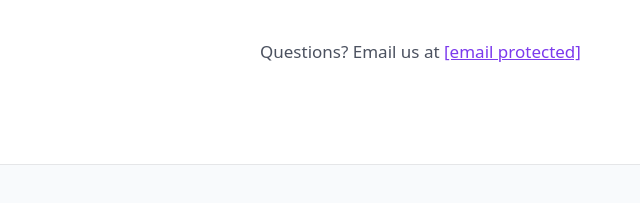
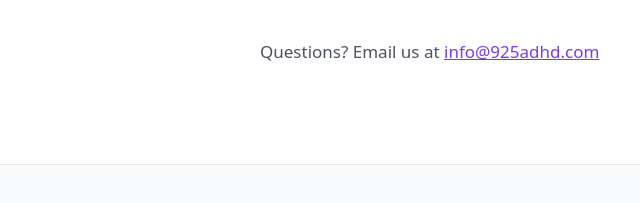
Before and after one commit to 925adhd/925adhd.github.io, a plain HTML site: page privacy-policy.html in a window 1280 px wide. Shown: the part 1858-2061 px from the top of the page, 0-640 px from the left. Drawn offline with Linux system fonts and the light colour scheme.

Commit message:
Update privacy-policy.html

```diff
--- a/privacy-policy.html
+++ b/privacy-policy.html
@@ -315,7 +315,7 @@
 
       <p><strong>By using 925 ADHD, you're agreeing to this privacy policy.</strong> If you don't agree, that's cool too—just don't use our site. 🙃</p>
 
-      <p style="margin-top:40px;">Questions? Email us at <a href="/cdn-cgi/l/email-protection#a9c0c7cfc6e9909b9cc8cdc1cd87cac6c4" style="color:var(--brand); text-decoration:underline;"><span class="__cf_email__" data-cfemail="c2abaca4ad82fbf0f7a3a6aaa6eca1adaf">[email&#160;protected]</span></a></p>
+      <p style="margin-top:40px;">Questions? Email us at <a href="mailto:info@925adhd.com" style="color:var(--brand); text-decoration:underline;">info@925adhd.com</a></p>
     </div>
   </main>
 
```
